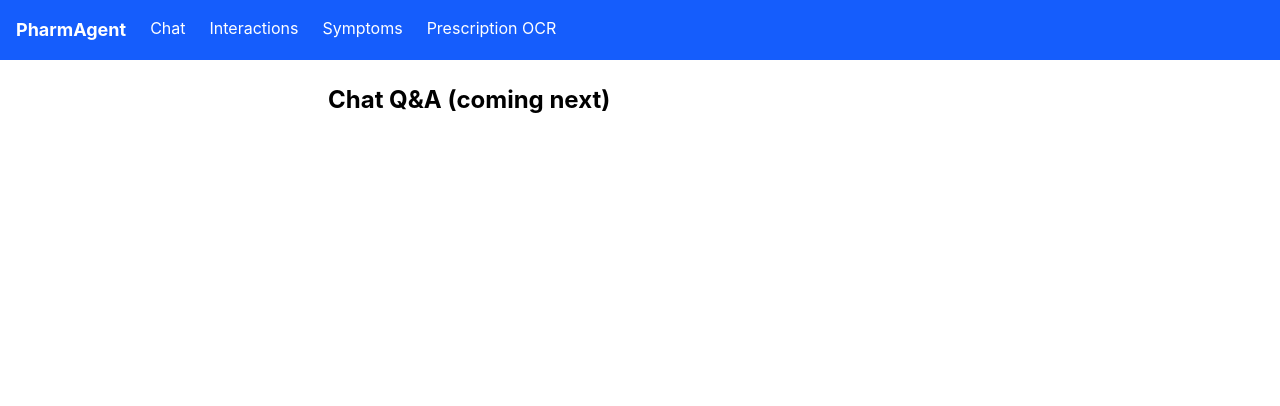
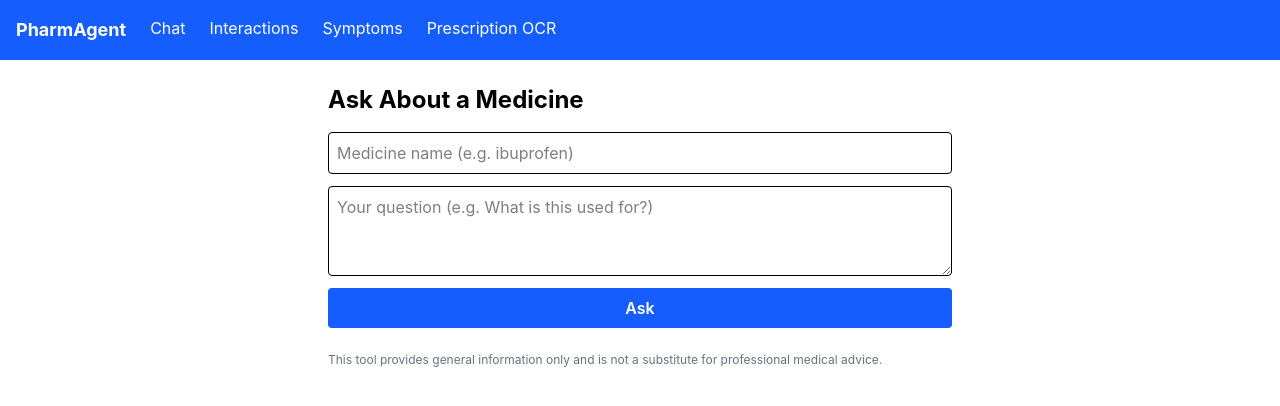
Before and after one commit to SharadaBende/pharmagent-ai-medicine-assistant, a React app in the folder frontend/: page / in a window 1280 px wide. Shown: the top 406 px of the page. Built offline with nearby package versions, Linux system fonts and the light colour scheme; the HTML template or start-up script is replaced by a standard one.

Commit message:
Wire up Chat Q&A page to backend /chat endpoint

```diff
--- a/frontend/src/pages/Chat.jsx
+++ b/frontend/src/pages/Chat.jsx
@@ -1,5 +1,75 @@
+import { useState } from 'react'
+import axios from 'axios'
+
 function Chat() {
-  return <h1 className="text-2xl font-bold">Chat Q&A (coming next)</h1>
+  const [medicineName, setMedicineName] = useState('')
+  const [question, setQuestion] = useState('')
+  const [answer, setAnswer] = useState('')
+  const [loading, setLoading] = useState(false)
+  const [error, setError] = useState('')
+
+  const handleSubmit = async (e) => {
+    e.preventDefault()
+    setLoading(true)
+    setError('')
+    setAnswer('')
+
+    try {
+      const response = await axios.post('http://127.0.0.1:8000/chat', {
+        medicine_name: medicineName,
+        question: question,
+      })
+      setAnswer(response.data.answer)
+    } catch (err) {
+      setError('Something went wrong. Please try again.')
+    } finally {
+      setLoading(false)
+    }
+  }
+
+  return (
+    <div>
+      <h1 className="text-2xl font-bold mb-4">Ask About a Medicine</h1>
+
+      <form onSubmit={handleSubmit} className="flex flex-col gap-3">
+        <input
+          type="text"
+          placeholder="Medicine name (e.g. ibuprofen)"
+          value={medicineName}
+          onChange={(e) => setMedicineName(e.target.value)}
+          className="border rounded p-2"
+          required
+        />
+        <textarea
+          placeholder="Your question (e.g. What is this used for?)"
+          value={question}
+          onChange={(e) => setQuestion(e.target.value)}
+          className="border rounded p-2"
+          rows={3}
+          required
+        />
+        <button
+          type="submit"
+          disabled={loading}
+          className="bg-blue-600 text-white rounded p-2 font-semibold disabled:opacity-50"
+        >
+          {loading ? 'Asking...' : 'Ask'}
+        </button>
+      </form>
+
+      {error && <p className="text-red-600 mt-4">{error}</p>}
+
+      {answer && (
+        <div className="mt-6 bg-gray-100 rounded p-4 whitespace-pre-wrap">
+          {answer}
+        </div>
+      )}
+
+      <p className="text-xs text-gray-500 mt-6">
+        This tool provides general information only and is not a substitute for professional medical advice.
+      </p>
+    </div>
+  )
 }
 
 export default Chat
```
